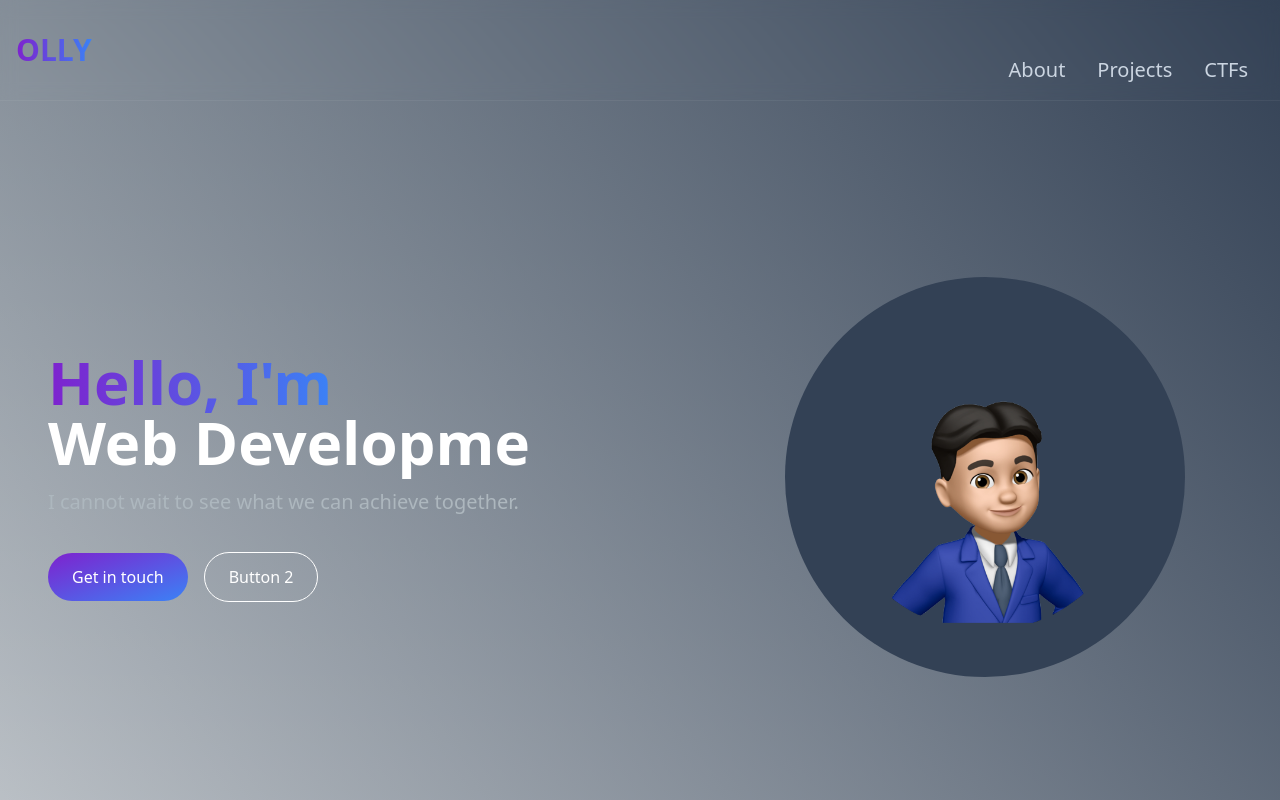
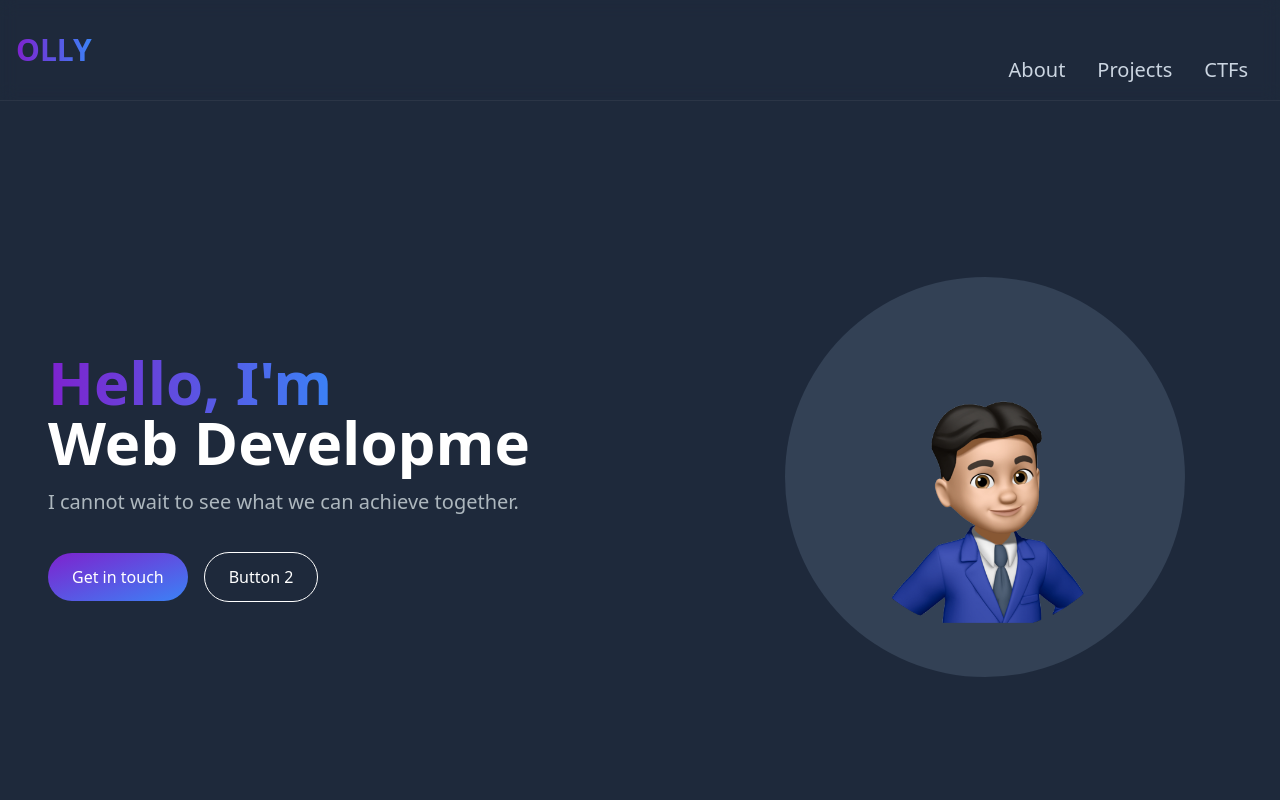
Before and after one commit to olivermarkey/portfolio-with-nextra, a Next.js app: page / in a window 1280 px wide. Shown: the top 800 px of the page. Built offline with nearby package versions, Linux system fonts and the light colour scheme.

Commit message:
Changed background

```diff
--- a/pages/index.tsx
+++ b/pages/index.tsx
@@ -5,7 +5,7 @@ import ProjectsSection from '../components/ProjectsSection';
 
 export default function Home() {
   return (
-    <main className="flex min-h-screen flex-col bg-gradient-to-bl from-slate-700 to-slate-1000">
+    <main className="flex min-h-screen flex-col dark:bg-gradient-to-bl dark:from-slate-700 dark:to-slate-1000 bg-slate-800">
       <NavBar/>
       <div className='container mt-24 mx-auto px-12 py-4'>
         <Hero/>
```
